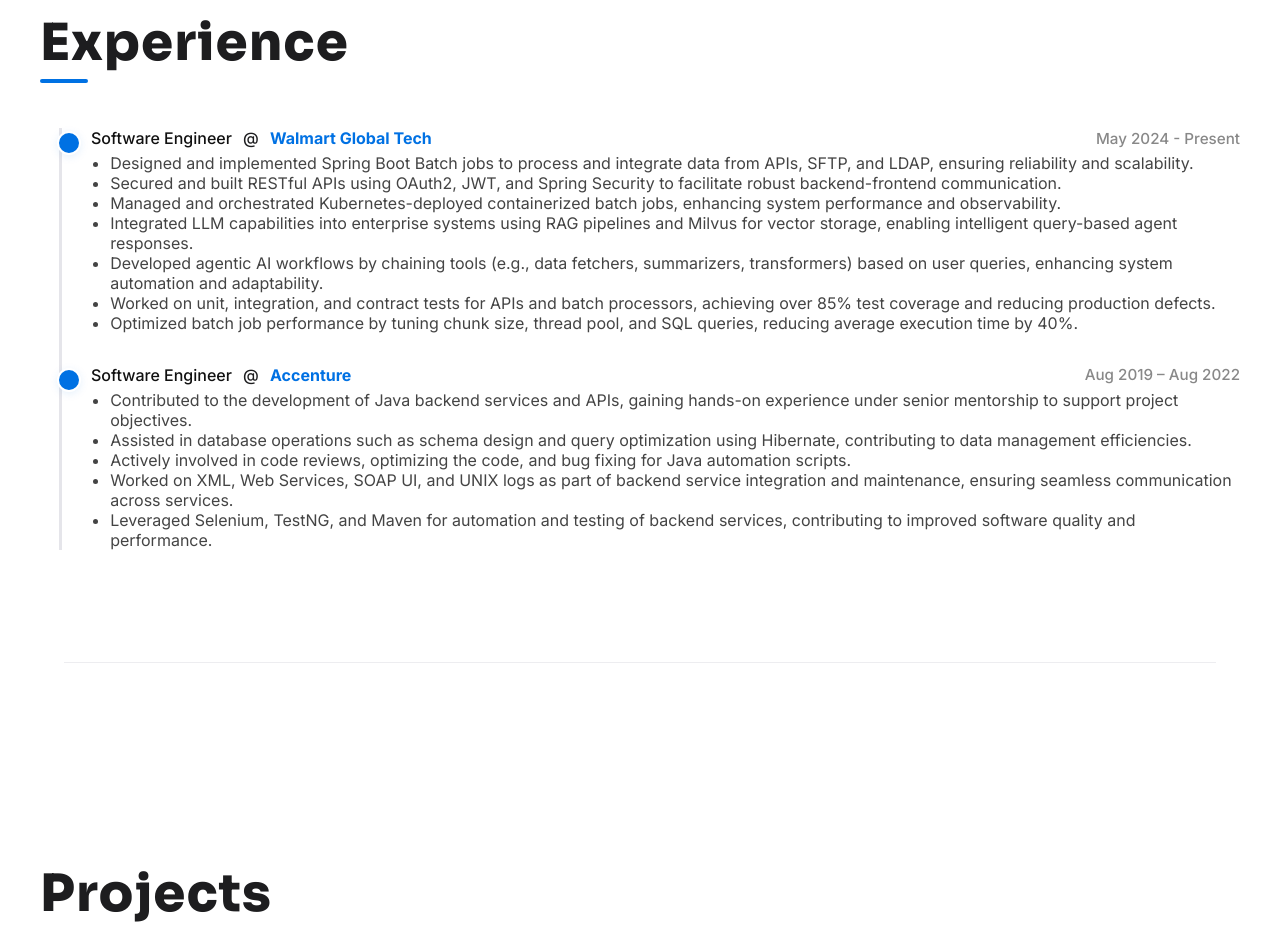
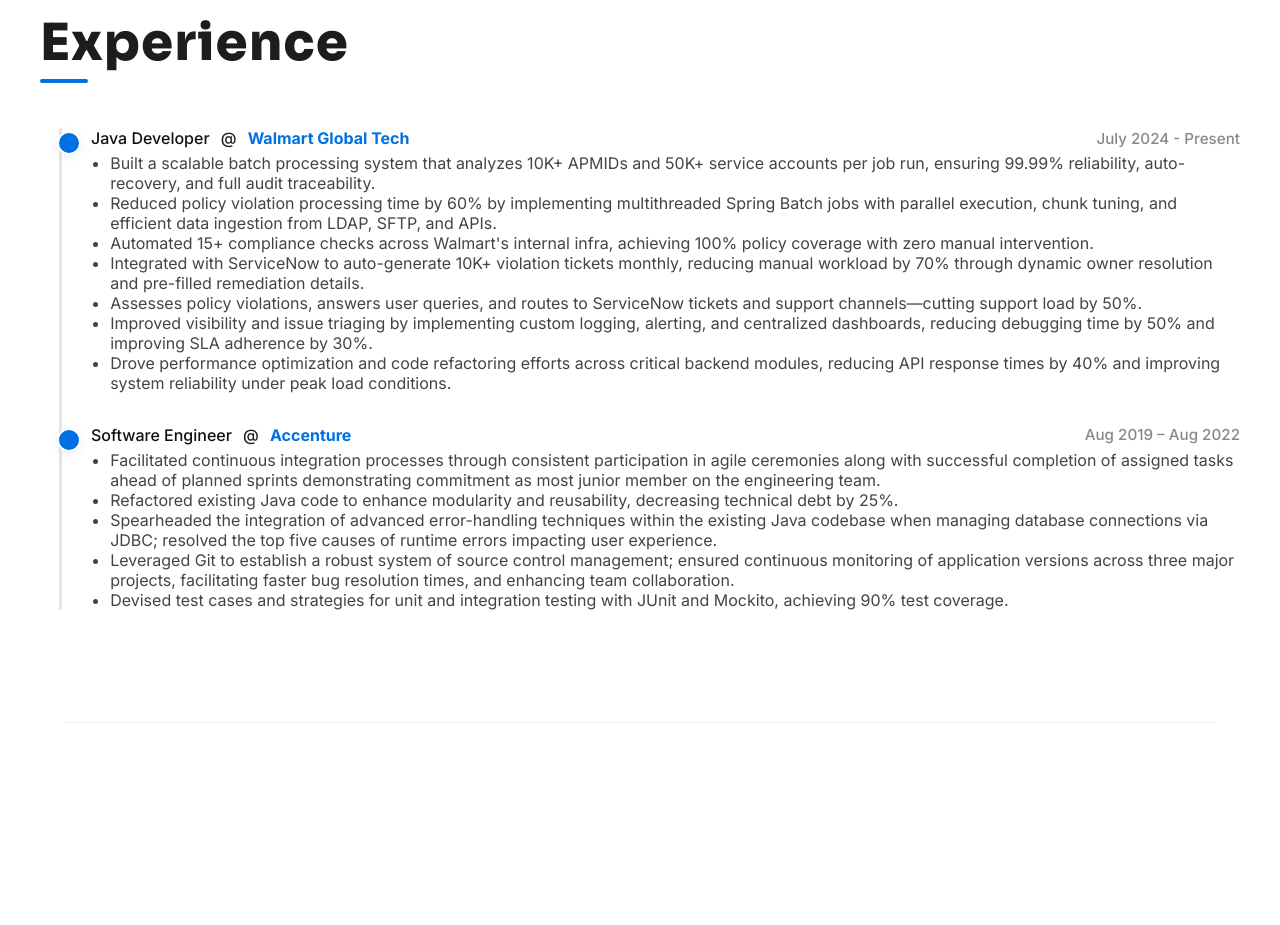
Before and after one commit to Myana03/portfolio, a React (Create React App) app: page / in a window 1280 px wide. Shown: the part 2360-3285 px from the top of the page. Built offline with nearby package versions, Linux system fonts and the light colour scheme.

Commit message:
resume change

```diff
--- a/src/Experience.js
+++ b/src/Experience.js
@@ -5,28 +5,28 @@ import Timeline from './Timeline';
 const experience = [
   {
     company: 'Walmart Global Tech',
-    role: 'Software Engineer',
-    dates: 'May 2024 - Present',
+    role: 'Java Developer',
+    dates: 'July 2024 - Present',
     responsibilities: [
-      'Designed and implemented Spring Boot Batch jobs to process and integrate data from APIs, SFTP, and LDAP, ensuring reliability and scalability.',
-      'Secured and built RESTful APIs using OAuth2, JWT, and Spring Security to facilitate robust backend-frontend communication.',
-      'Managed and orchestrated Kubernetes-deployed containerized batch jobs, enhancing system performance and observability.',
-      'Integrated LLM capabilities into enterprise systems using RAG pipelines and Milvus for vector storage, enabling intelligent query-based agent responses.',
-      'Developed agentic AI workflows by chaining tools (e.g., data fetchers, summarizers, transformers) based on user queries, enhancing system automation and adaptability.',
-      'Worked on unit, integration, and contract tests for APIs and batch processors, achieving over 85% test coverage and reducing production defects.',
-      'Optimized batch job performance by tuning chunk size, thread pool, and SQL queries, reducing average execution time by 40%.'
+      'Built a scalable batch processing system that analyzes 10K+ APMIDs and 50K+ service accounts per job run, ensuring 99.99% reliability, auto-recovery, and full audit traceability.',
+      'Reduced policy violation processing time by 60% by implementing multithreaded Spring Batch jobs with parallel execution, chunk tuning, and efficient data ingestion from LDAP, SFTP, and APIs.',
+      'Automated 15+ compliance checks across Walmart\'s internal infra, achieving 100% policy coverage with zero manual intervention.',
+      'Integrated with ServiceNow to auto-generate 10K+ violation tickets monthly, reducing manual workload by 70% through dynamic owner resolution and pre-filled remediation details.',
+      'Assesses policy violations, answers user queries, and routes to ServiceNow tickets and support channels—cutting support load by 50%.',
+      'Improved visibility and issue triaging by implementing custom logging, alerting, and centralized dashboards, reducing debugging time by 50% and improving SLA adherence by 30%.',
+      'Drove performance optimization and code refactoring efforts across critical backend modules, reducing API response times by 40% and improving system reliability under peak load conditions.'
     ],
   },
-  {
-    company: 'Accenture',
-    role: 'Software Engineer',
-    dates: 'Aug 2019 – Aug 2022',
+      {
+      company: 'Accenture',
+      role: 'Software Engineer',
+      dates: 'Aug 2019 – Aug 2022',
     responsibilities: [
-      'Contributed to the development of Java backend services and APIs, gaining hands-on experience under senior mentorship to support project objectives.',
-      'Assisted in database operations such as schema design and query optimization using Hibernate, contributing to data management efficiencies.',
-      'Actively involved in code reviews, optimizing the code, and bug fixing for Java automation scripts.',
-      'Worked on XML, Web Services, SOAP UI, and UNIX logs as part of backend service integration and maintenance, ensuring seamless communication across services.',
-      'Leveraged Selenium, TestNG, and Maven for automation and testing of backend services, contributing to improved software quality and performance.'
+      'Facilitated continuous integration processes through consistent participation in agile ceremonies along with successful completion of assigned tasks ahead of planned sprints demonstrating commitment as most junior member on the engineering team.',
+      'Refactored existing Java code to enhance modularity and reusability, decreasing technical debt by 25%.',
+      'Spearheaded the integration of advanced error-handling techniques within the existing Java codebase when managing database connections via JDBC; resolved the top five causes of runtime errors impacting user experience.',
+      'Leveraged Git to establish a robust system of source control management; ensured continuous monitoring of application versions across three major projects, facilitating faster bug resolution times, and enhancing team collaboration.',
+      'Devised test cases and strategies for unit and integration testing with JUnit and Mockito, achieving 90% test coverage.'
     ],
   },
 ];
```
Also changed, not shown: 1 other file (tests, documents, lock files or other folders).
